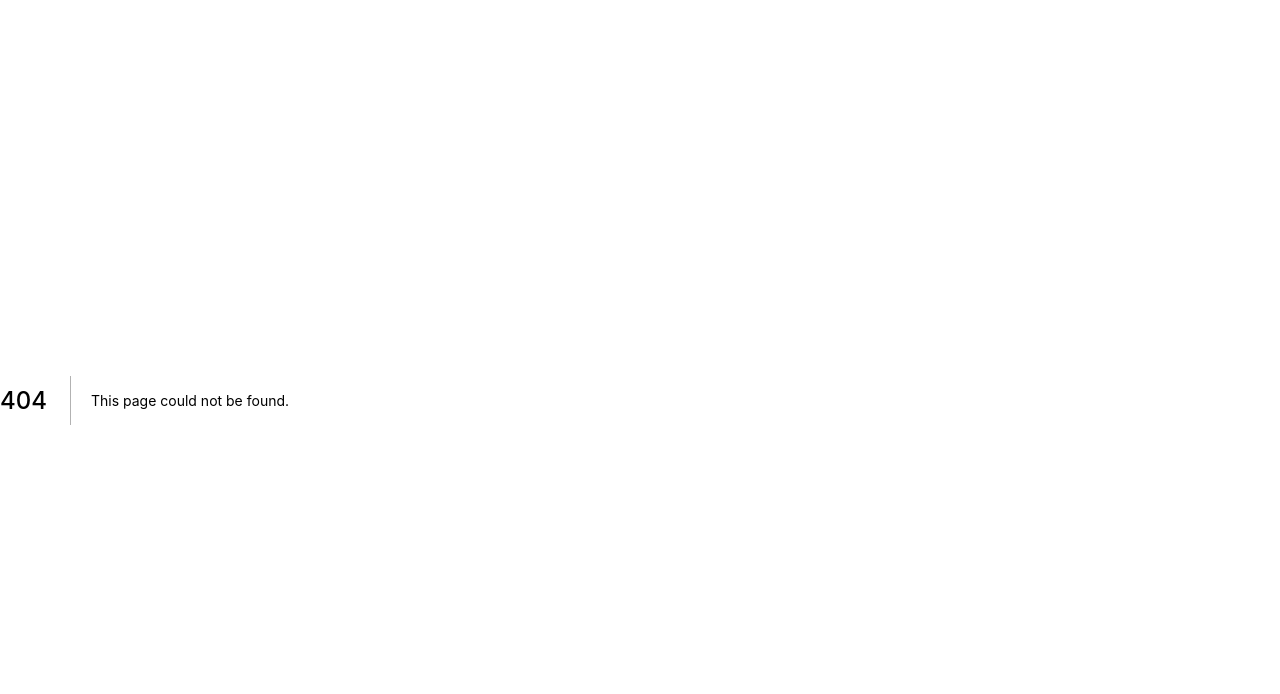
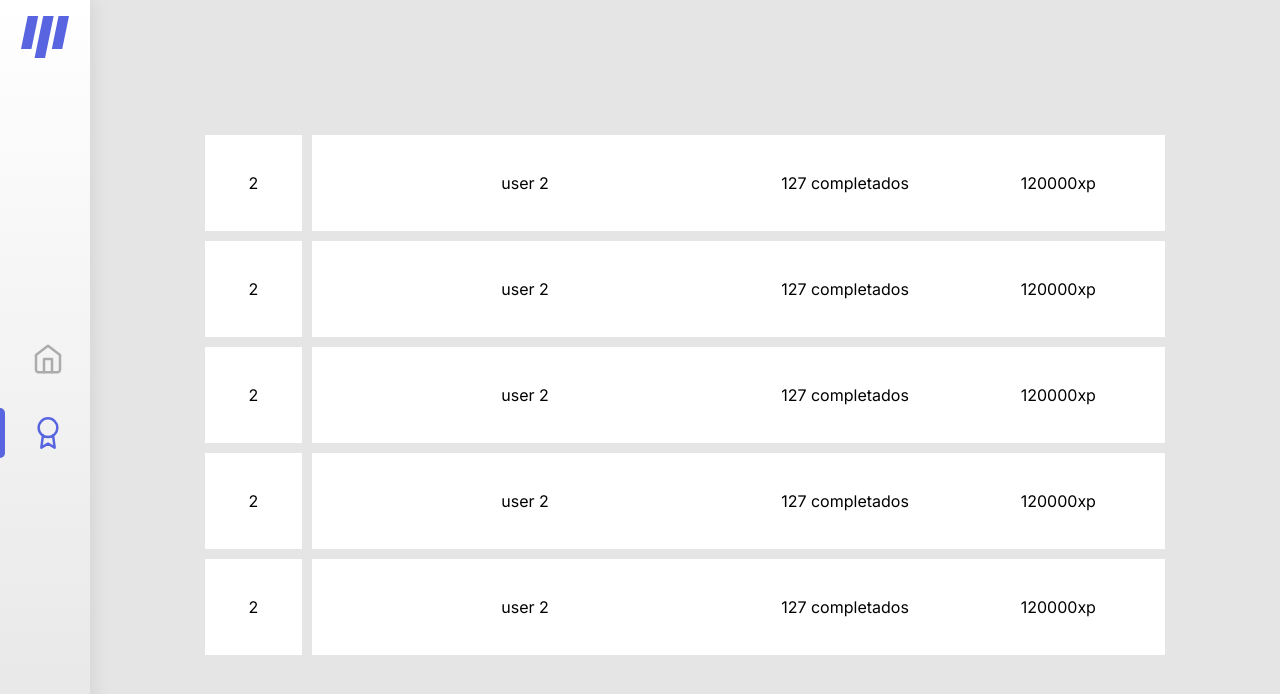
Before and after one commit to risaddex/nlw-moveit, a Next.js app: page /leaderboard in a window 1280 px wide. Before the commit this address had no page. Shown: the top 694 px of the page. Built offline with nearby package versions, Linux system fonts and the light colour scheme.

Commit message:
added leaderboard skeleton

```diff
--- /dev/null
+++ b/src/components/Layout/Ranking.tsx
@@ -0,0 +1,90 @@
+import styled from 'styled-components'
+
+const RankingContainer = styled.div`
+  flex: 1;
+  display: flex;
+  width: 100%;
+  flex-direction: column;
+  align-items: center;
+  justify-content: center;
+  padding: 2rem;
+  margin: 0 auto;
+`
+
+const RankingTable = styled.main`
+  margin-bottom: 10px;
+  div {
+    height: 100%;
+    display: flex;
+    flex-direction: column;
+    justify-content: center;
+    align-items: center;
+    background-color: ${({ theme }) => theme.colors.white};
+
+
+    :first-child {
+      margin-right: 10px;
+    }
+  }
+  .number {
+    grid-area: num;
+  }
+
+  .user {
+    grid-area: user;
+  }
+
+  .challenges {
+    grid-area: chall;
+  }
+
+  .exp {
+    grid-area: exp;
+  }
+
+  flex: 1;
+  width: 100%;
+  max-width: 960px;
+  display: grid;
+  grid-template-areas: 'num user user user user chall chall exp exp';
+  grid-auto-columns: 1fr;
+  grid-auto-rows:96px;
+`
+
+export const Ranking = () => {
+  return (
+    <RankingContainer>
+      <RankingTable>
+        <div className="number">2</div>
+        <div className="user">user 2</div>
+        <div className="challenges">127 completados</div>
+        <div className="exp">120000xp</div>
+      </RankingTable>
+      <RankingTable>
+        <div className="number">2</div>
+        <div className="user">user 2</div>
+        <div className="challenges">127 completados</div>
+        <div className="exp">120000xp</div>
+      </RankingTable>
+      <RankingTable>
+        <div className="number">2</div>
+        <div className="user">user 2</div>
+        <div className="challenges">127 completados</div>
+        <div className="exp">120000xp</div>
+      </RankingTable>
+      <RankingTable>
+        <div className="number">2</div>
+        <div className="user">user 2</div>
+        <div className="challenges">127 completados</div>
+        <div className="exp">120000xp</div>
+      </RankingTable>
+      <RankingTable>
+        <div className="number">2</div>
+        <div className="user">user 2</div>
+        <div className="challenges">127 completados</div>
+        <div className="exp">120000xp</div>
+      </RankingTable>
+
+    </RankingContainer>
+  )
+}
--- a/src/components/Layout/Sidebar.tsx
+++ b/src/components/Layout/Sidebar.tsx
@@ -111,7 +111,7 @@ export const Sidebar = ({ active }: { active: ActiveButtonProps }) => {
         </div>
         <div>
           <span role="ranking" />
-          <Link href="/leaderbords">
+          <Link href="/leaderboard">
             <a title="Rankings">
               <RankingIcon
                 size={32}
--- /dev/null
+++ b/src/pages/leaderboard.tsx
@@ -0,0 +1,13 @@
+import { Sidebar } from '../components/Layout/Sidebar'
+import { Ranking } from '../components/Layout/Ranking';
+
+const Leaderboard = () => {
+  return (
+    <>
+      <Sidebar active="ranking" />
+      <Ranking />
+    </>
+  )
+}
+
+export default Leaderboard
```
Also changed, not shown: src/components/Layout/RankingCell.tsx (added, +8 -0 lines).
